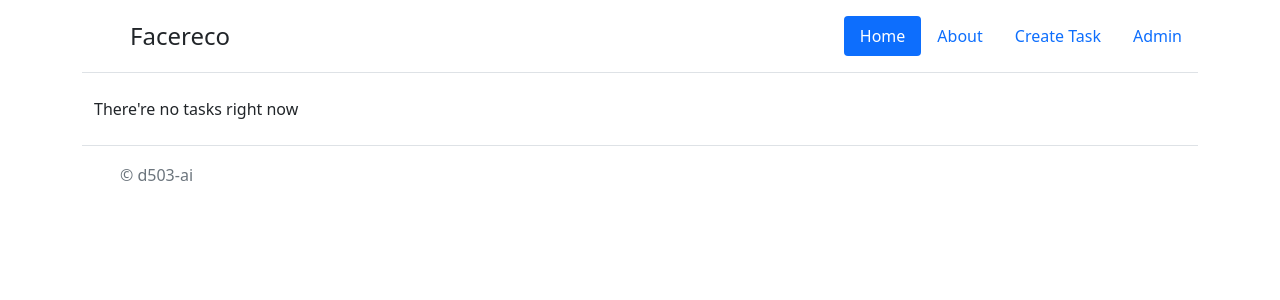
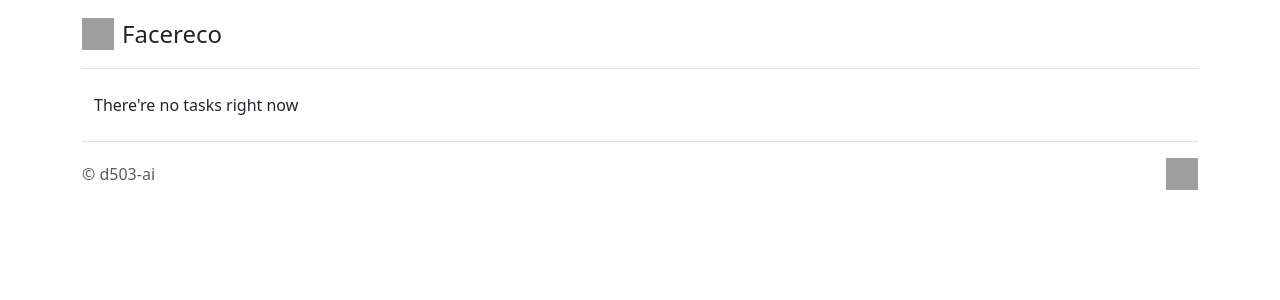
Before and after one commit to d503-ai/facereco, a Django app: page / in a window 1280 px wide. Shown: the top 300 px of the page. Run offline with Django 4.2, Linux system fonts and the light colour scheme; data that the repository does not hold is empty; some libraries are stand-ins or nearby versions; grey boxes are pictures that could not be loaded.

Commit message:
- Updated Django app - Updated styles and images

```diff
--- a/diploma/django_site/facereco/main/admin.py
+++ b/diploma/django_site/facereco/main/admin.py
@@ -1,5 +1 @@
 from django.contrib import admin
-from .models import Task
-
-
-admin.site.register(Task)
--- a/diploma/django_site/facereco/main/templates/main/base.html
+++ /dev/null
@@ -1,45 +0,0 @@
-<!doctype html>
-<html lang="en">
-<head>
-    <meta charset="UTF-8">
-    <meta name="viewport"
-          content="width=device-width, user-scalable=no, initial-scale=1.0, maximum-scale=1.0, minimum-scale=1.0">
-    <meta http-equiv="X-UA-Compatible" content="ie=edge">
-    <title>{% block title %}{% endblock %}</title>
-    <link rel="stylesheet" href="https://cdn.jsdelivr.net/npm/bootstrap@5.1.3/dist/css/bootstrap.min.css">
-</head>
-<body>
-    <div class="container">
-    <header class="d-flex flex-wrap justify-content-center py-3 mb-4 border-bottom">
-      <a href="/" class="d-flex align-items-center mb-3 mb-md-0 me-md-auto text-dark text-decoration-none">
-        <svg class="bi me-2" width="40" height="32"><use xlink:href="#bootstrap"></use></svg>
-        <span class="fs-4">Facereco</span>
-      </a>
-      <ul class="nav nav-pills">
-        <li class="nav-item"><a href="{% url 'home' %}" class="nav-link active" aria-current="page">Home</a></li>
-        <li class="nav-item"><a href="{% url 'about' %}" class="nav-link">About</a></li>
-        <li class="nav-item"><a href="{% url 'create' %}" class="nav-link">Create Task</a></li>
-        <li class="nav-item"><a href="/admin" class="nav-link">Admin</a></li>
-      </ul>
-    </header>
-    <div class="container">
-        {% block content %}{% endblock %}
-    </div>
-    </div>
-    <div class="container">
-    <footer class="d-flex flex-wrap justify-content-between align-items-center py-3 my-4 border-top">
-    <div class="col-md-4 d-flex align-items-center">
-      <a href="/" class="mb-3 me-2 mb-md-0 text-muted text-decoration-none lh-1">
-        <svg class="bi" width="30" height="24"><use xlink:href="#bootstrap"></use></svg>
-      </a>
-      <span class="text-muted">© d503-ai</span>
-    </div>
-    <ul class="nav col-md-4 justify-content-end list-unstyled d-flex">
-      <li class="ms-3"><a class="text-muted" href="#"><svg class="bi" width="24" height="24"><use xlink:href="#twitter"></use></svg></a></li>
-      <li class="ms-3"><a class="text-muted" href="#"><svg class="bi" width="24" height="24"><use xlink:href="#instagram"></use></svg></a></li>
-      <li class="ms-3"><a class="text-muted" href="#"><svg class="bi" width="24" height="24"><use xlink:href="#facebook"></use></svg></a></li>
-    </ul>
-  </footer>
-</div>
-</body>
-</html>
--- a/diploma/django_site/facereco/main/templates/main/index.html
+++ b/diploma/django_site/facereco/main/templates/main/index.html
@@ -1,8 +1,4 @@
-{% extends 'main/base.html' %}
-
-{% block title %}
-{{ title }}
-{% endblock %}
+{% extends 'base.html' %}
 
 {% block content %}
     {% if tasks %}
--- a/diploma/django_site/facereco/main/urls.py
+++ b/diploma/django_site/facereco/main/urls.py
@@ -3,6 +3,5 @@ from . import views
 
 urlpatterns = [
     path('', views.index, name='home'),
-    path('about', views.about, name='about'),
-    path('create', views.create, name='create'),
+    path('result/', views.result, name='result'),
 ]
--- a/diploma/django_site/facereco/main/views.py
+++ b/diploma/django_site/facereco/main/views.py
@@ -1,30 +1,11 @@
 from django.shortcuts import render, redirect
-from .models import Task
-from .forms import TaskForm
 
 
 def index(request):
-    tasks = Task.objects.all()
-    return render(request, 'main/index.html', {'title': 'Home', 'tasks': tasks})
+    context = {'title': 'Home'}
+    return render(request, 'main/index.html', context)
 
 
-def about(request):
-    return render(request, 'main/about.html', {'title': 'About'})
-
-
-def create(request):
-    error = ''
-    if request.method == 'POST':
-        form = TaskForm(request.POST)
-        if form.is_valid():
-            form.save()
-            return redirect('home')
-        else:
-            error = 'Form is not valid'
-
-    form = TaskForm()
-    context = {
-        'form': form,
-        'error': error
-    }
-    return render(request, 'main/create.html', {'title': 'Create Task', 'context': context})
+def result(request):
+    context = {'title': 'Result'}
+    return render(request, 'main/result.html', context)
--- /dev/null
+++ b/diploma/django_site/facereco/templates/base.html
@@ -0,0 +1,6 @@
+{% include 'header.html' %}
+        <div class="container">
+            {% block content %}
+            {% endblock content %}
+        </div>
+{% include 'footer.html' %}
--- /dev/null
+++ b/diploma/django_site/facereco/templates/footer.html
@@ -0,0 +1,15 @@
+{% load static %}
+
+    </div>
+    <div class="container">
+    <footer class="d-flex flex-wrap justify-content-between align-items-center py-3 my-4 border-top">
+    <div class="col-md-4 d-flex align-items-center">
+        <span class="text-muted">© d503-ai</span>
+    </div>
+    <ul class="nav col-md-4 justify-content-end list-unstyled d-flex">
+      <li class="ms-3"><a class="text-muted" href="https://github.com/d503-ai/diploma"><img src="{% static 'images/icons/github.svg' %}" alt="GitHub" width="32" height="32"/></a></li>
+    </ul>
+  </footer>
+</div>
+</body>
+</html>
--- /dev/null
+++ b/diploma/django_site/facereco/templates/header.html
@@ -0,0 +1,19 @@
+{% load static %}
+
+<html lang="en">
+<head>
+    <meta charset="UTF-8">
+    <meta name="viewport"
+          content="width=device-width, user-scalable=no, initial-scale=1.0, maximum-scale=1.0, minimum-scale=1.0">
+    <meta http-equiv="X-UA-Compatible" content="ie=edge">
+    <title>{% block title %}{{ title }}{% endblock title %}</title>
+    <link rel="stylesheet" href="{% static '/styles/bootstrap.min.css' %}">
+</head>
+<body>
+    <div class="container">
+    <header class="d-flex flex-wrap justify-content-center py-3 mb-4 border-bottom">
+      <a href="/" class="d-flex align-items-center mb-3 mb-md-0 me-md-auto text-dark text-decoration-none">
+        <img class="bi me-2" width="32" height="32" src="{% static 'images/icons/bezier.svg' %}"/>
+        <span class="fs-4">Facereco</span>
+      </a>
+    </header>
--- a/diploma/dlib/byDlib.py
+++ b/diploma/dlib/byDlib.py
@@ -13,7 +13,7 @@ if __name__ == '__main__':
     detector = dlib.get_frontal_face_detector()
 
     # Загрузка первого фото
-    img = io.imread('photo_3.jpg')
+    img = io.imread('net.jpg')
 
     # Отображение фото
     win1 = dlib.image_window()
@@ -37,7 +37,7 @@ if __name__ == '__main__':
     print(face_descriptor1)
 
     # Загрузка второго фото
-    img = io.imread('photo_2.jpg')
+    img = io.imread('photo_1.jpg')
     win2 = dlib.image_window()
     win2.clear_overlay()
     win2.set_image(img)
```
Also changed, not shown: diploma/django_site/facereco/facereco/settings.py (+12 -14 lines), diploma/django_site/facereco/main/forms.py (deleted, +0 -18 lines), diploma/django_site/facereco/main/models.py (+0 -13 lines), diploma/django_site/facereco/main/templates/main/about.html (deleted, +0 -12 lines), diploma/django_site/facereco/main/templates/main/create.html (deleted, +0 -16 lines), diploma/django_site/facereco/main/templates/main/result.html (added, +7 -0 lines), diploma/django_site/facereco/main/migrations/0001_initial.py (deleted).
